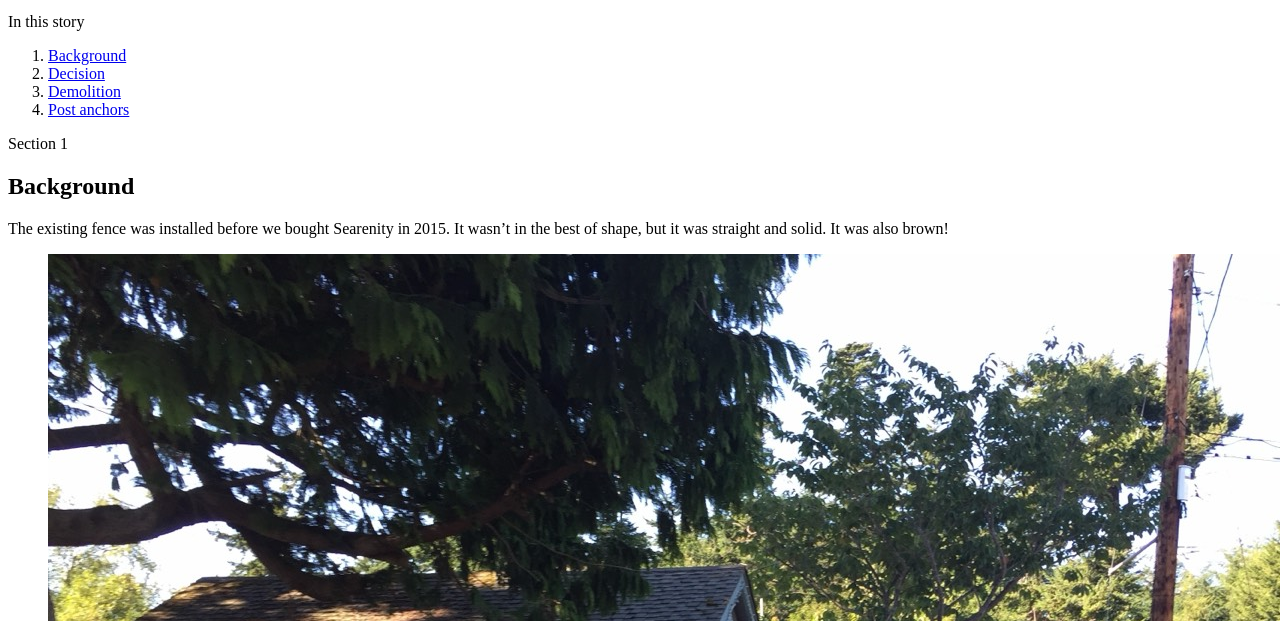
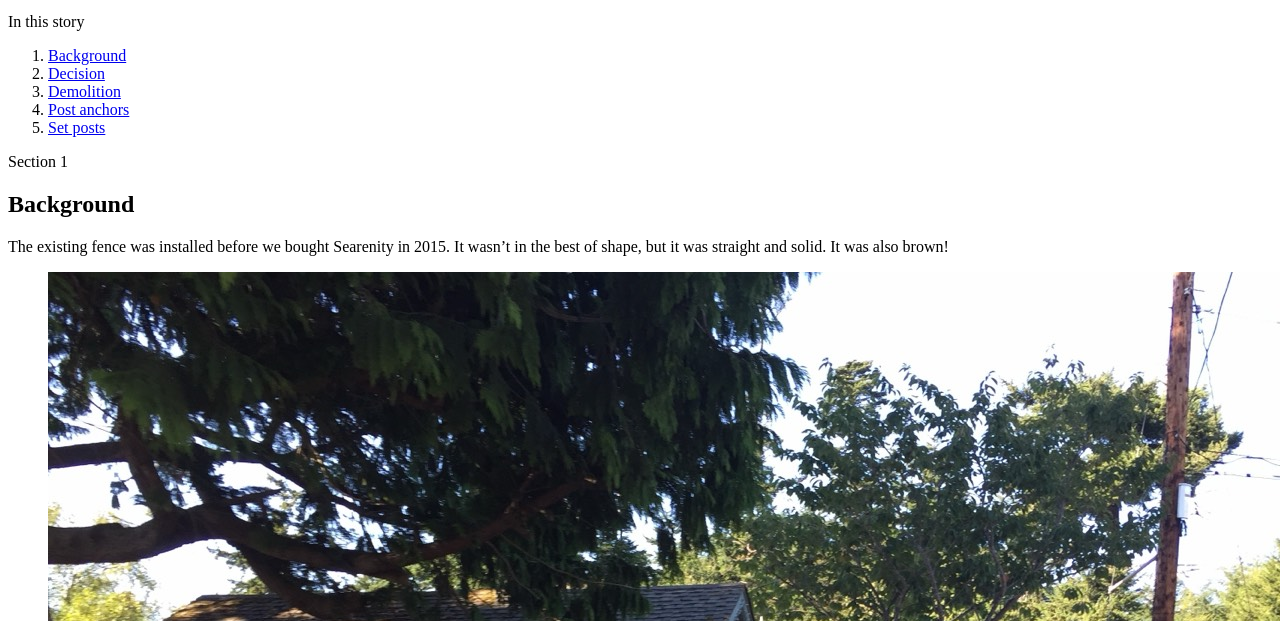
Before and after one commit to BigLep/searenityonlummi.com, a plain HTML site: page drafts/projects/fence.html in a window 1280 px wide. Shown: the part 179-800 px from the top of the page. Drawn offline with Linux system fonts and the light colour scheme.

Commit message:
feat: add Set posts section to fence draft
Co-Authored-By: Claude Opus 5.5 <noreply@anthropic.com>

```diff
--- a/drafts/projects/fence.html
+++ b/drafts/projects/fence.html
@@ -18,7 +18,7 @@
     <h1>The new fence</h1>
     <p class="lead">Replacing the old fence at Searenity.</p>
 
-    <nav class="toc" aria-label="Sections"><p>In this story</p><ol><li><a href="#background">Background</a></li><li><a href="#decision">Decision</a></li><li><a href="#demolition">Demolition</a></li><li><a href="#post-anchors">Post anchors</a></li></ol></nav>
+    <nav class="toc" aria-label="Sections"><p>In this story</p><ol><li><a href="#background">Background</a></li><li><a href="#decision">Decision</a></li><li><a href="#demolition">Demolition</a></li><li><a href="#post-anchors">Post anchors</a></li><li><a href="#set-posts">Set posts</a></li></ol></nav>
 
     <section class="chapter" id="background"><p class="kicker">Section 1</p><h2>Background</h2>
 <p>The existing fence was installed before we bought Searenity in 2015. It wasn’t in the best of shape, but it was straight and solid. It was also brown!</p>
@@ -101,6 +101,9 @@
 <p>And then we let the concrete cure for two weeks.</p>
 </section>
 
+    <section class="chapter" id="set-posts"><p class="kicker">Section 5 · August 31 to September 1</p><h2>Set posts</h2>
+</section>
+
     <p class="note">More of the fence story is coming soon.</p>
   </main>
 
```
